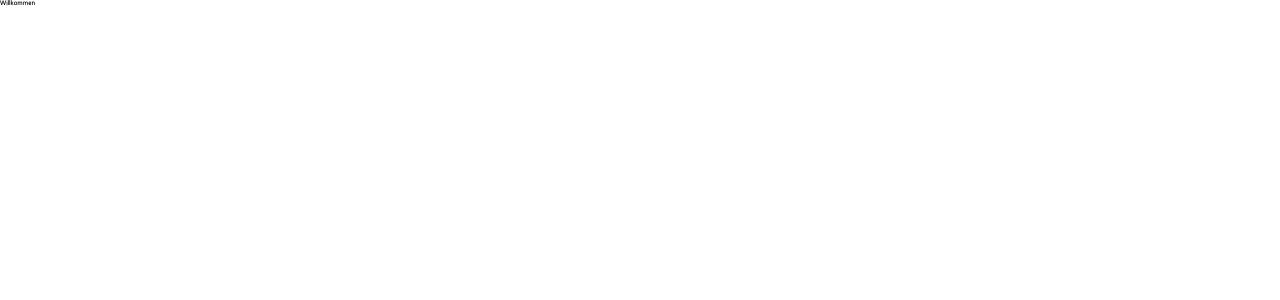
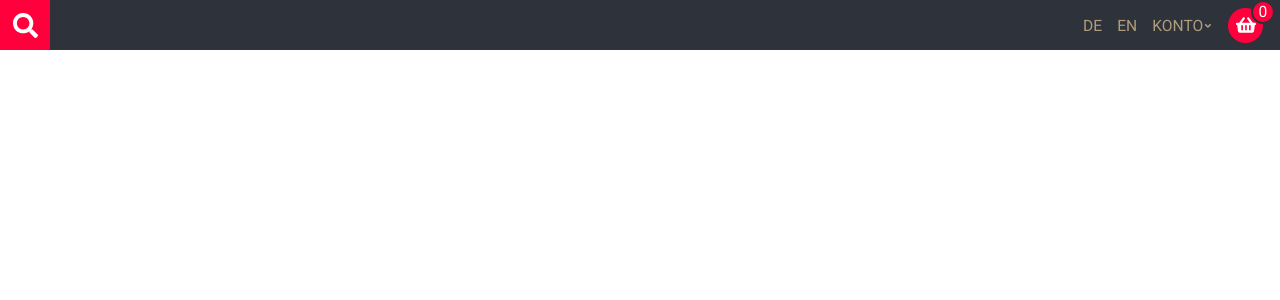
Before and after one commit to BarloGER/g-shop-frontend, a React (Vite) app: page / in a window 1280 px wide. Shown: the top 300 px of the page. Built offline with nearby package versions, Linux system fonts and the light colour scheme.

Commit message:
added top row to Home.js

```diff
--- a/package.json
+++ b/package.json
@@ -10,7 +10,8 @@
   },
   "dependencies": {
     "react": "^18.2.0",
-    "react-dom": "^18.2.0"
+    "react-dom": "^18.2.0",
+    "react-icons": "^4.7.1"
   },
   "devDependencies": {
     "@types/react": "^18.0.26",
--- a/src/components/Home.jsx
+++ b/src/components/Home.jsx
@@ -1,7 +1,38 @@
+import { FaSearch, FaShoppingBasket, FaAngleDown } from "react-icons/fa";
+import "../styles/home.css";
+
+// ToDo: Install Browser Router and change a to LINK
+
 export default function Home() {
   return (
     <>
-      <h1>Willkommen</h1>
+      <header>
+        <div className="top">
+          <a href="/" className="icon search-icon">
+            <FaSearch size="2.5rem" />
+          </a>
+
+          <ul>
+            <li>
+              <a href="/">De</a>
+            </li>
+            <li>
+              <a href="/">En</a>
+            </li>
+            <li>
+              <a href="/">
+                Konto
+                <FaAngleDown className="arrow-icon" />
+              </a>
+            </li>
+            <li>
+              <a href="/" className="icon basket-icon" data-count="0">
+                <FaShoppingBasket size="2rem" />
+              </a>
+            </li>
+          </ul>
+        </div>
+      </header>
     </>
   );
 }
--- /dev/null
+++ b/src/styles/home.css
@@ -0,0 +1,60 @@
+/* ----- Used in Home.jsx----- */
+
+/* ToDo: Add drop-down for acccount/ konto with second arrow pointing up*/
+/* ToDo: Add search-bar on second row on top of navbar */
+/* ToDo: Scale for tablet and desktop*/
+
+.top {
+  height: 5rem;
+  background-color: var(--main-color);
+  display: flex;
+  align-items: center;
+  justify-content: space-between;
+}
+
+.top a {
+  color: var(--dust);
+}
+
+.top ul {
+  font-size: 4rem;
+  display: flex;
+  gap: 1.5rem;
+  margin-right: 1.7rem;
+  text-transform: uppercase;
+}
+
+.top .icon {
+  display: flex;
+  justify-content: center;
+  align-items: center;
+  aspect-ratio: 1 / 1;
+  color: var(--white);
+  background-color: var(--red);
+}
+
+.top .search-icon {
+  size: 2.5rem;
+  width: 5rem;
+}
+
+.top .basket-icon {
+  width: 3.5rem;
+  border-radius: 50%;
+}
+
+.top .basket-icon::before {
+  content: attr(data-count);
+  position: absolute;
+  display: flex;
+  align-items: center;
+  justify-content: center;
+  aspect-ratio: 1 / 1;
+  top: 0rem;
+  right: 0.5rem;
+  width: 2rem;
+  border: 2px solid var(--main-color);
+  border-radius: 50%;
+  color: var(--white);
+  background-color: var(--red);
+}
```
Also changed, not shown: 1 other file (tests, documents, lock files or other folders).
